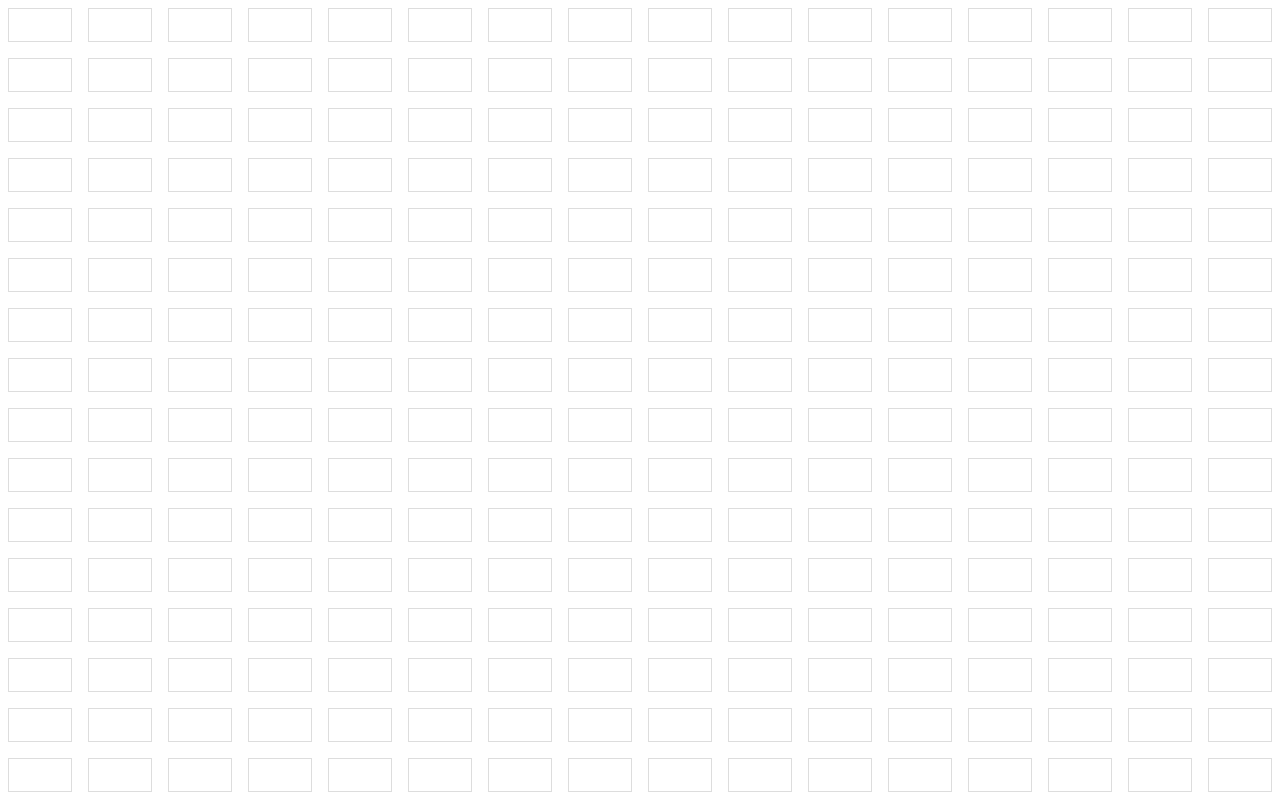
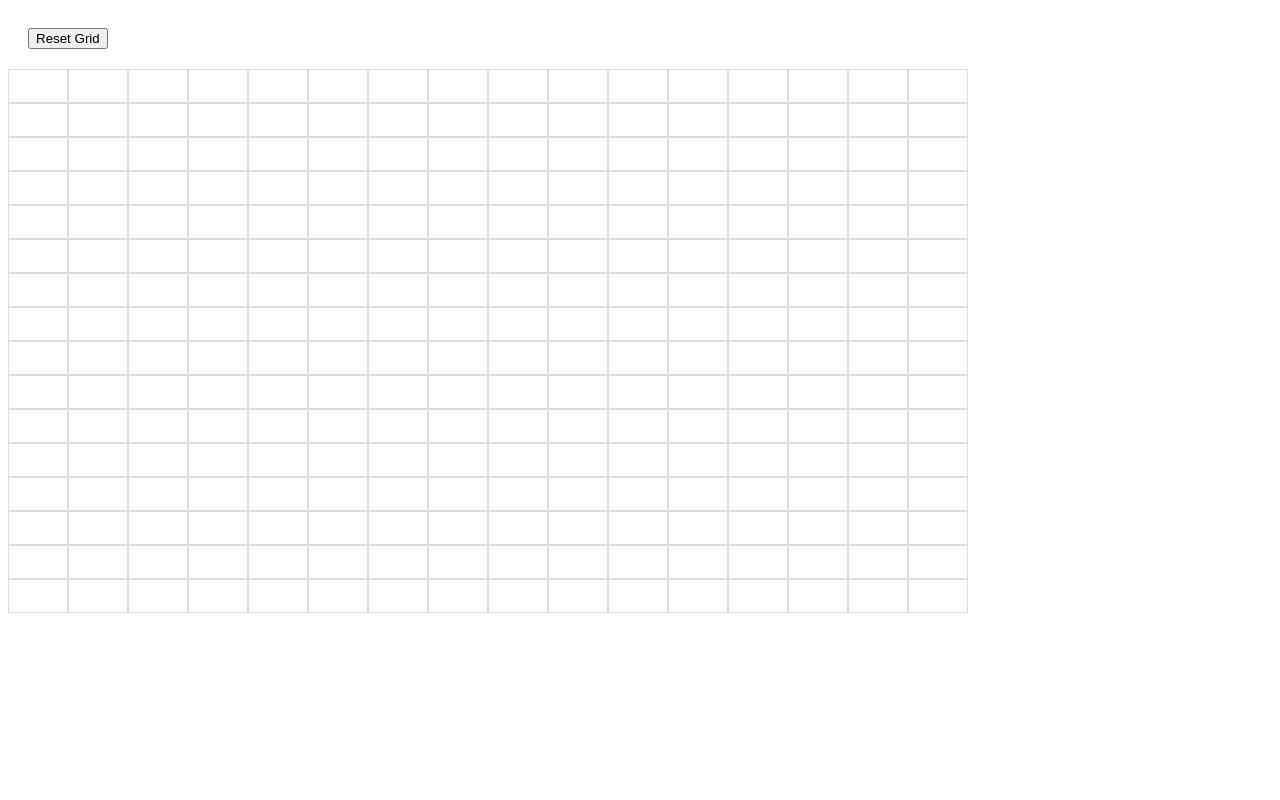
Before and after one commit to Mirondia/etch-a-sketchc, a plain HTML site: page index.html in a window 1280 px wide. Drawn offline with Linux system fonts and the light colour scheme.

Commit message:
created another div and added a reset button.

```diff
--- a/index.html
+++ b/index.html
@@ -8,6 +8,7 @@
     <link rel="stylesheet" href="style.css">
 </head>
 <body>
+    <div id="buttonDiv"></div>
     <div id="container"></div>
 
     <script src='script.js' defer></script>
--- a/script.js
+++ b/script.js
@@ -1,16 +1,53 @@
 
 const containerDiv = document.querySelector('#container');
 
-function makeRows(rows, columns) {
+function makeGrid(rows, columns) {
+    // check for existing button to remove if played already
+    while(document.querySelector('button') !== null) {
+        document.querySelector('button').remove();
+    }
+
+    // create the grid
     containerDiv.style.setProperty('--grid-rows', rows);
     containerDiv.style.setProperty('--grid-columns', columns);
-    console.log(containerDiv);
-    console.log(rows);
-    console.log(columns);
+    containerDiv.style.width = '960px';
+    containerDiv.style.overflow = 'hidden';
    for(i = 0; i< (rows * columns); i++) {
         let square = document.createElement('div');
-        //square.innerText = (i+1);
+        square.style.minHeight = '0';
+        square.style.minWidth = '0';
+        square.style.overflow = 'hidden';
         containerDiv.appendChild(square).className = 'grid-item';
+        // Adding a mouseover eventListener;
+        square.addEventListener('mouseover', () => {
+            square.style.backgroundColor = 'blue';
+        })
     }
+    createButton();
 }
- makeRows(16, 16);
+
+function createButton() {
+    const buttonDiv = document.querySelector('#buttonDiv');
+    const resetButton = document.createElement('button');
+    resetButton.textContent = 'Reset Grid';
+    resetButton.style.margin = '20px';
+    buttonDiv.appendChild(resetButton);
+
+    // add event listener to the button and prompt user/reset grid/throw error> 100
+
+    resetButton.addEventListener('click', () => {
+        document.querySelectorAll('.grid-item').forEach(e => e.remove());
+        let userGridInput = prompt("Please enter the number of grid squares for side (Max:100");
+        if(userGridInput > 100) {
+            alert("ERROR! You specified a grid size larger than the max of 100.");
+            return;
+        }
+        rows = userGridInput;
+        columns = userGridInput;
+        makeGrid(rows, columns);
+
+    })
+
+}
+
+makeGrid(16, 16);
--- a/style.css
+++ b/style.css
@@ -5,9 +5,9 @@
 
 #container {
     display: grid;
-    grid-gap: 1em;
+    /*grid-gap: 1em;*/
     grid-template-rows: repeat(var(--grid-rows), 1fr);
-    grid-template-columns: repeat(var(--grid-columns), 1fr);
+    grid-template-columns: repeat(var(--grid-columns), minmax(0, 2fr));
 }
 
 .grid-item {
```
